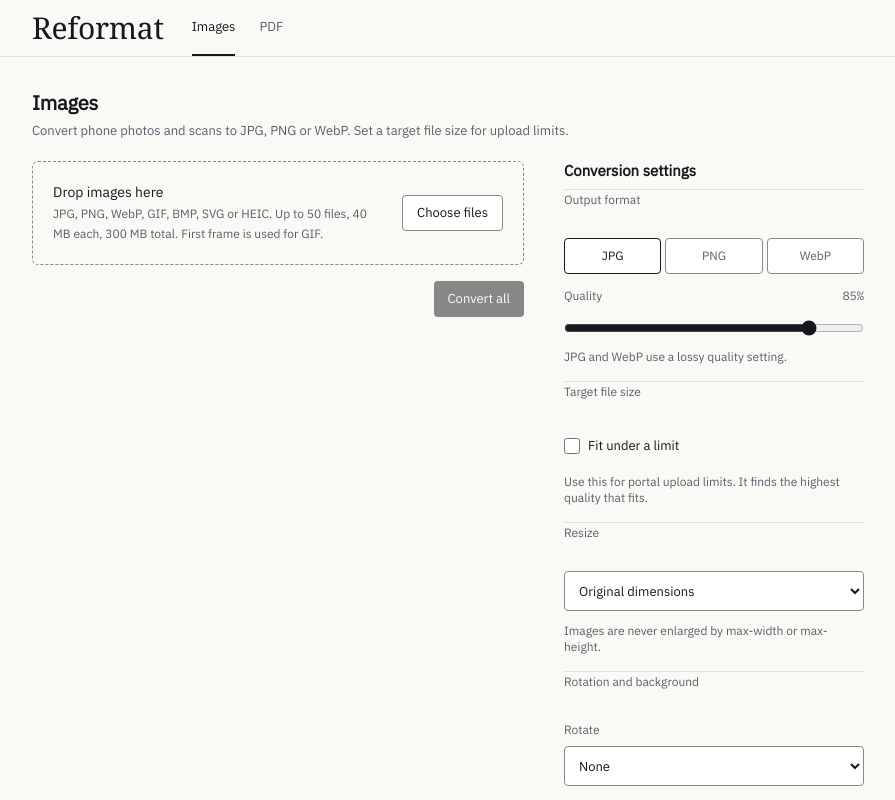
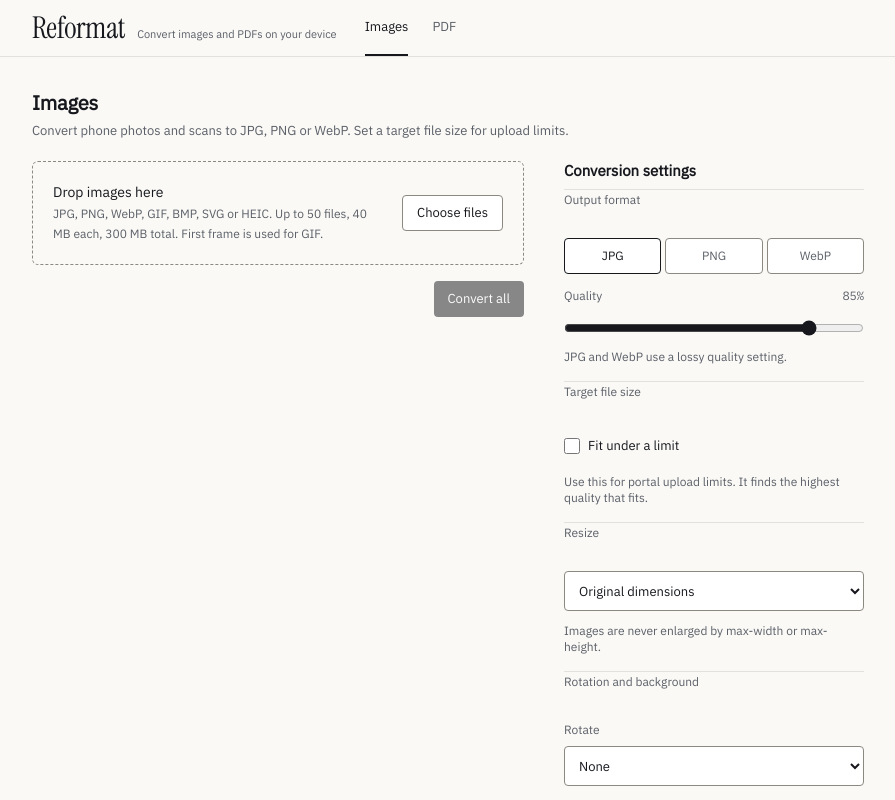
Before and after one commit to AuraSakar/Reformat-file-converter, a React (Vite) app: page /images in a window 1280 px wide. Shown: the top 800 px of the page, without its empty margins (192-1087 px from the left). Built offline with nearby package versions, Linux system fonts and the light colour scheme.

Commit message:
Set the wordmark in Instrument Serif

```diff
--- a/package.json
+++ b/package.json
@@ -15,6 +15,7 @@
     "@dnd-kit/utilities": "^3.2.2",
     "@fontsource/ibm-plex-mono": "^5.3.0",
     "@fontsource/ibm-plex-sans": "^5.3.0",
+    "@fontsource/instrument-serif": "^5.3.0",
     "fflate": "^0.8.3",
     "heic2any": "^0.0.4",
     "lucide-react": "^1.61.0",
--- a/src/App.jsx
+++ b/src/App.jsx
@@ -113,12 +113,17 @@
 
       <header className="border-b border-line bg-bg">
         <div className="mx-auto flex max-w-[880px] items-center gap-4 px-4 sm:gap-7 sm:px-6">
-          <Link
-            to="/images"
-            className="flex h-12 shrink-0 items-center font-serif text-[26px] leading-none tracking-[-0.01em] text-ink sm:h-14 sm:text-[30px]"
-          >
-            Reformat
-          </Link>
+          <div className="flex shrink-0 items-baseline gap-3">
+            <Link
+              to="/images"
+              className="flex h-12 items-center font-serif text-[26px] font-normal leading-none tracking-[-0.01em] text-ink sm:h-14 sm:text-[30px]"
+            >
+              Reformat
+            </Link>
+            <span className="hidden text-[11px] leading-4 text-ink-2 sm:block">
+              Convert images and PDFs on your device
+            </span>
+          </div>
           <nav aria-label="Sections" className="flex self-stretch gap-4 sm:gap-6">
             {SECTIONS.map((section) => (
               <NavLink
--- a/src/index.css
+++ b/src/index.css
@@ -13,6 +13,7 @@
   --color-info: #1d5fa8;
 
   --font-sans: "IBM Plex Sans", ui-sans-serif, system-ui, sans-serif;
+  --font-serif: "Instrument Serif", ui-serif, Georgia, serif;
   --font-mono: "IBM Plex Mono", ui-monospace, SFMono-Regular, Menlo, monospace;
 
   --radius-control: 4px;
--- a/src/main.jsx
+++ b/src/main.jsx
@@ -6,6 +6,7 @@
 import '@fontsource/ibm-plex-sans/latin-600.css';
 import '@fontsource/ibm-plex-mono/latin-400.css';
 import '@fontsource/ibm-plex-mono/latin-500.css';
+import '@fontsource/instrument-serif/latin-400.css';
 import './index.css';
 import App from './App';
 
```
Also changed, not shown: 1 other file (tests, documents, lock files or other folders).
